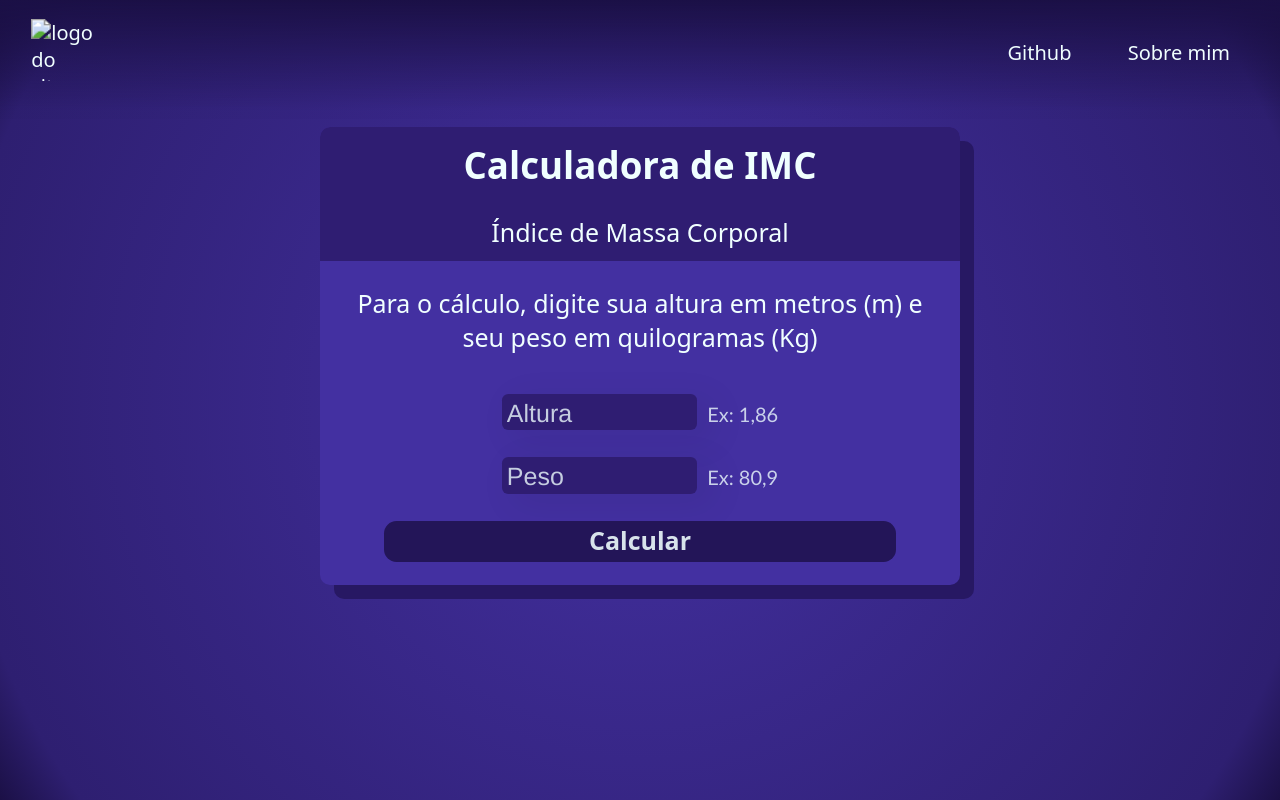
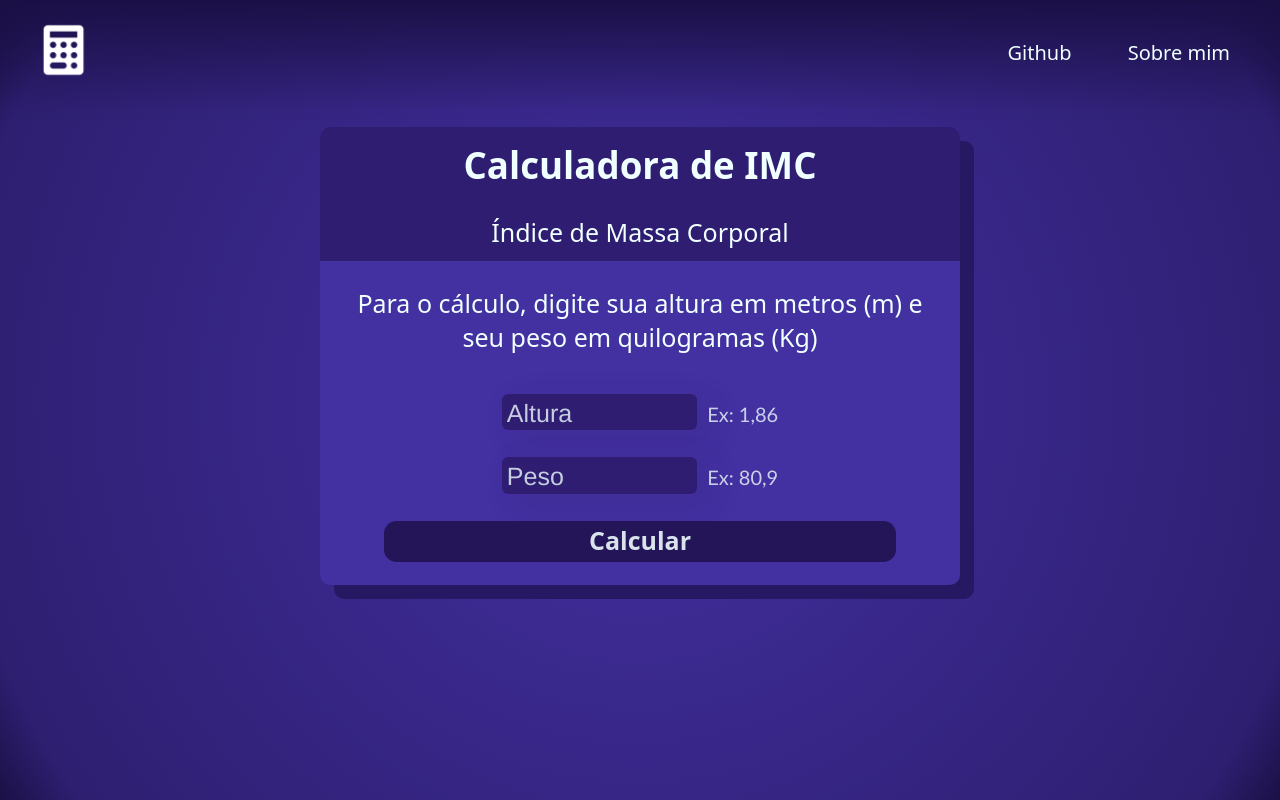
Before and after one commit to RecheEduardo/calculadora-imc, a plain HTML site: page index.html in a window 1280 px wide. Drawn offline with Linux system fonts and the light colour scheme.

Commit message:
Update index.html

```diff
--- a/index.html
+++ b/index.html
@@ -6,7 +6,7 @@
     <meta name="viewport" content="width=device-width, initial-scale=1.0">
     <link rel="stylesheet" href="style.css">
     <title>Calculadora de IMC</title>
-    <link rel="shortcut icon" href="icon/iconecalculadora.png" type="image/x-icon">
+    <link rel="shortcut icon" href="iconecalculadora.png" type="image/x-icon">
 </head>
 
 <body>
@@ -17,7 +17,7 @@
 
     <div class="itens">
 
-        <a href="index.html"><img src="icon/iconecalculadora.png" alt="logo do site" width="50" height="50" class="siteicon"></a>
+        <a href="index.html"><img src="iconecalculadora.png" alt="logo do site" width="50" height="50" class="siteicon"></a>
         <ul class="itemlist">
 
             <li class="listelement">
```
